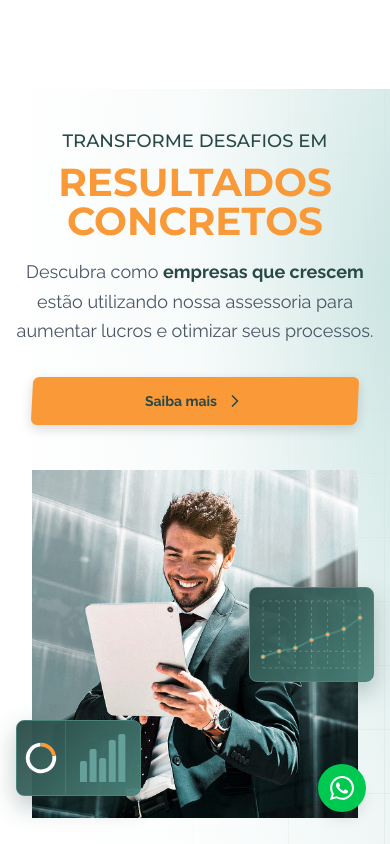
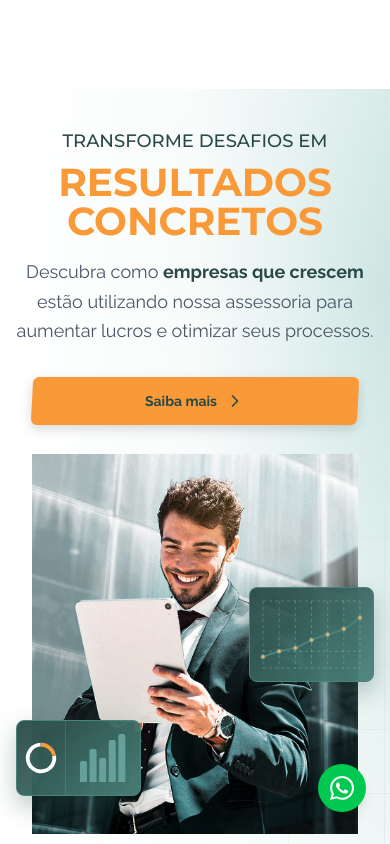
Before and after one commit to humbertopaiva/site-inovar, a Next.js app: page / in a window 390 px wide. Shown: the top 844 px of the page. Built offline with nearby package versions, Linux system fonts and the light colour scheme.

Commit message:
feat(hero): remove vertical padding from img

```diff
--- a/src/components/sections/hero.tsx
+++ b/src/components/sections/hero.tsx
@@ -210,7 +210,7 @@ const Hero = () => {
                 src="/hero-inovar.jpg"
                 alt="Inovar Assessoria Empresarial"
                 fill
-                className="object-cover max-h-[70vh] rounded-sm md:p-0 p-4"
+                className="object-cover max-h-[70vh] rounded-sm md:p-0 px-4"
                 priority
               />
             </motion.div>
```
